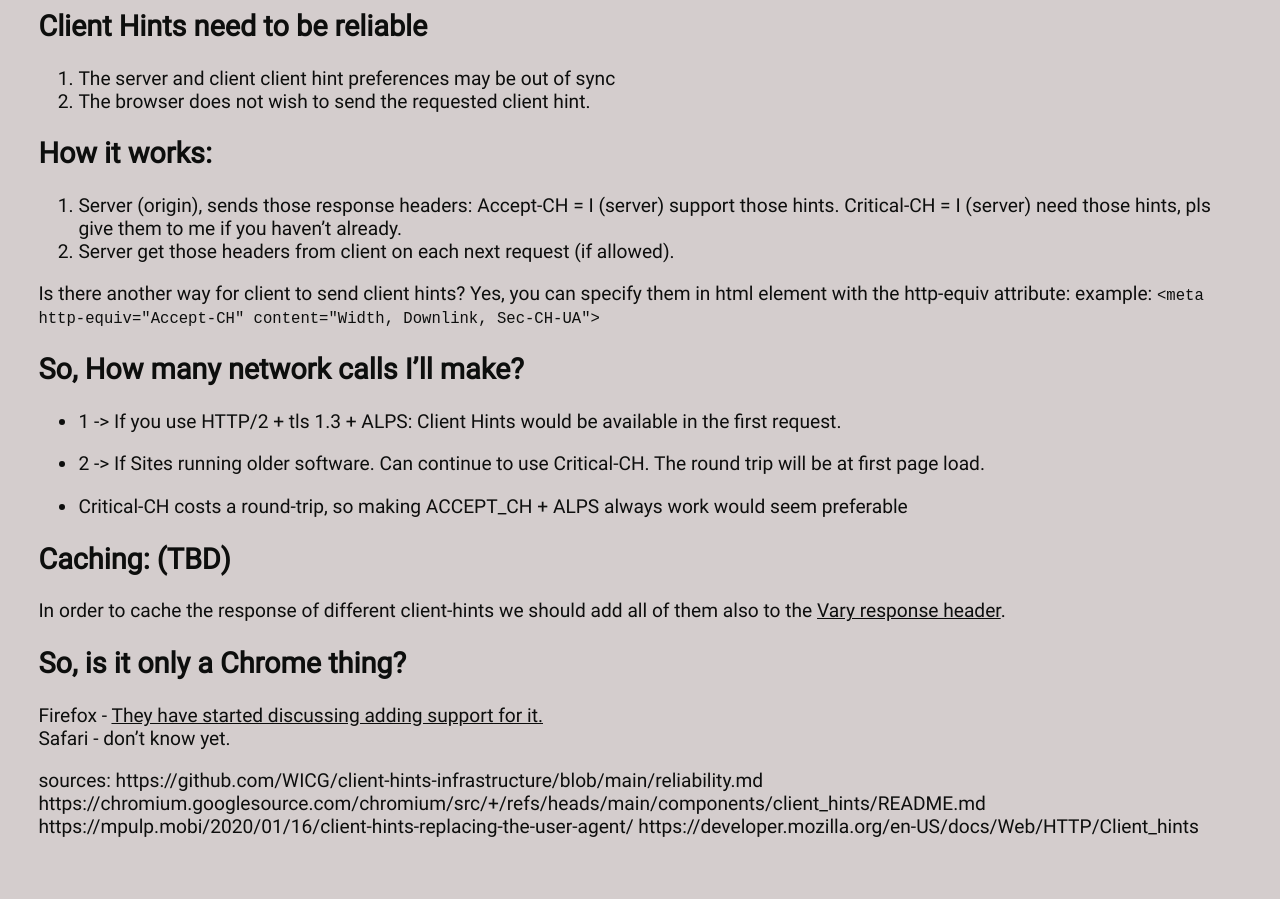
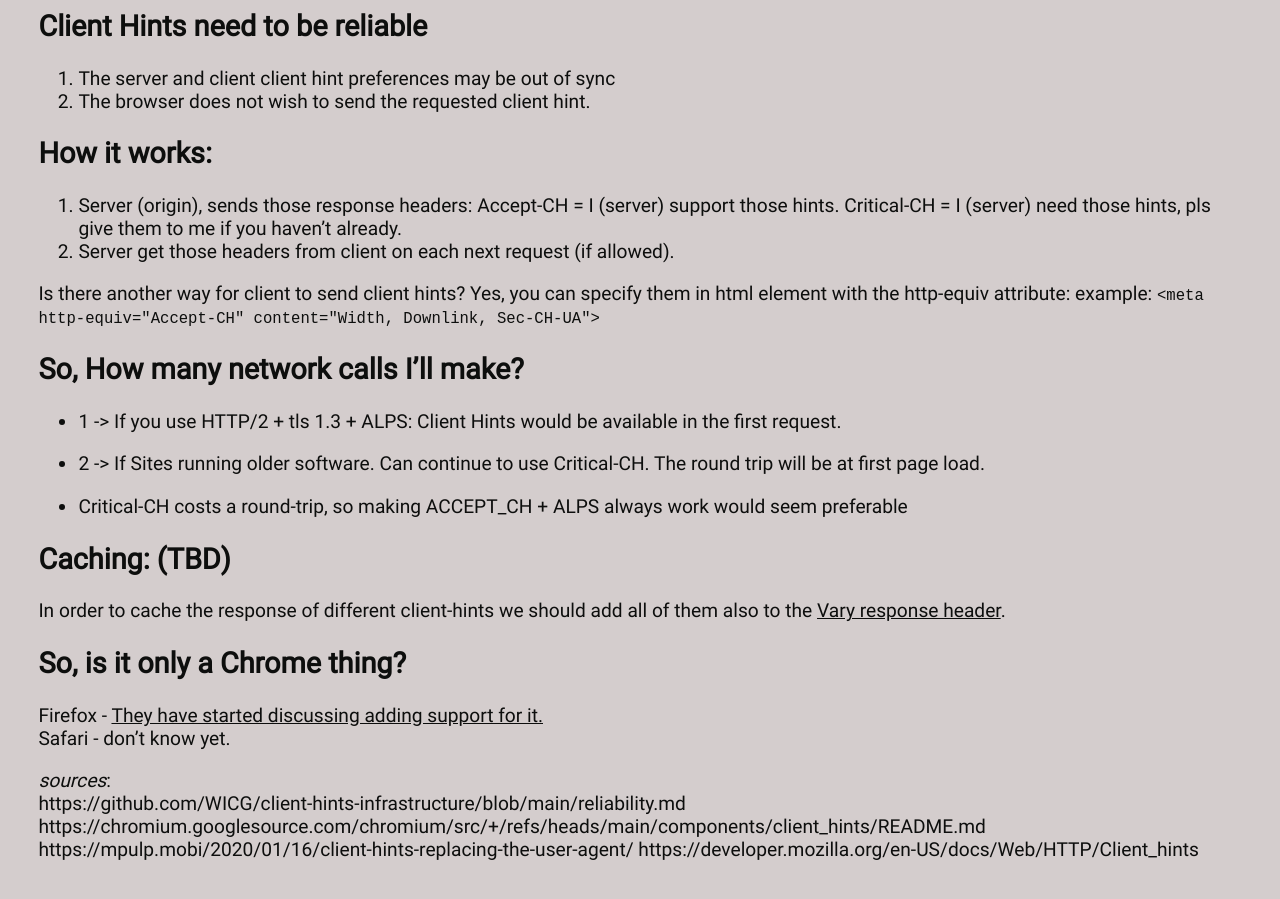
Before and after one commit to purple-cmd/blog, a Jekyll site: the page built from _posts/2022-05-28-Client-Hints.md, in a window 1280 px wide and 900 px high, scrolled down 735 px. Built offline with Jekyll 4.4.1, drawn with Linux system fonts in a browser that asks for light colours; before the commit the page ends 1612 px from its top, so only the background shows below that.

```diff
--- a/_posts/2022-05-28-Client-Hints.md
+++ b/_posts/2022-05-28-Client-Hints.md
@@ -55,7 +55,7 @@ In order to cache the response of different client-hints we should add all of th
 Firefox - [They have started discussing adding support for it.](https://bugzilla.mozilla.org/show_bug.cgi?id=935216)
 Safari - don't know yet.
 
-sources:
+_sources_:
 https://github.com/WICG/client-hints-infrastructure/blob/main/reliability.md
 https://chromium.googlesource.com/chromium/src/+/refs/heads/main/components/client_hints/README.md
 https://mpulp.mobi/2020/01/16/client-hints-replacing-the-user-agent/
```
